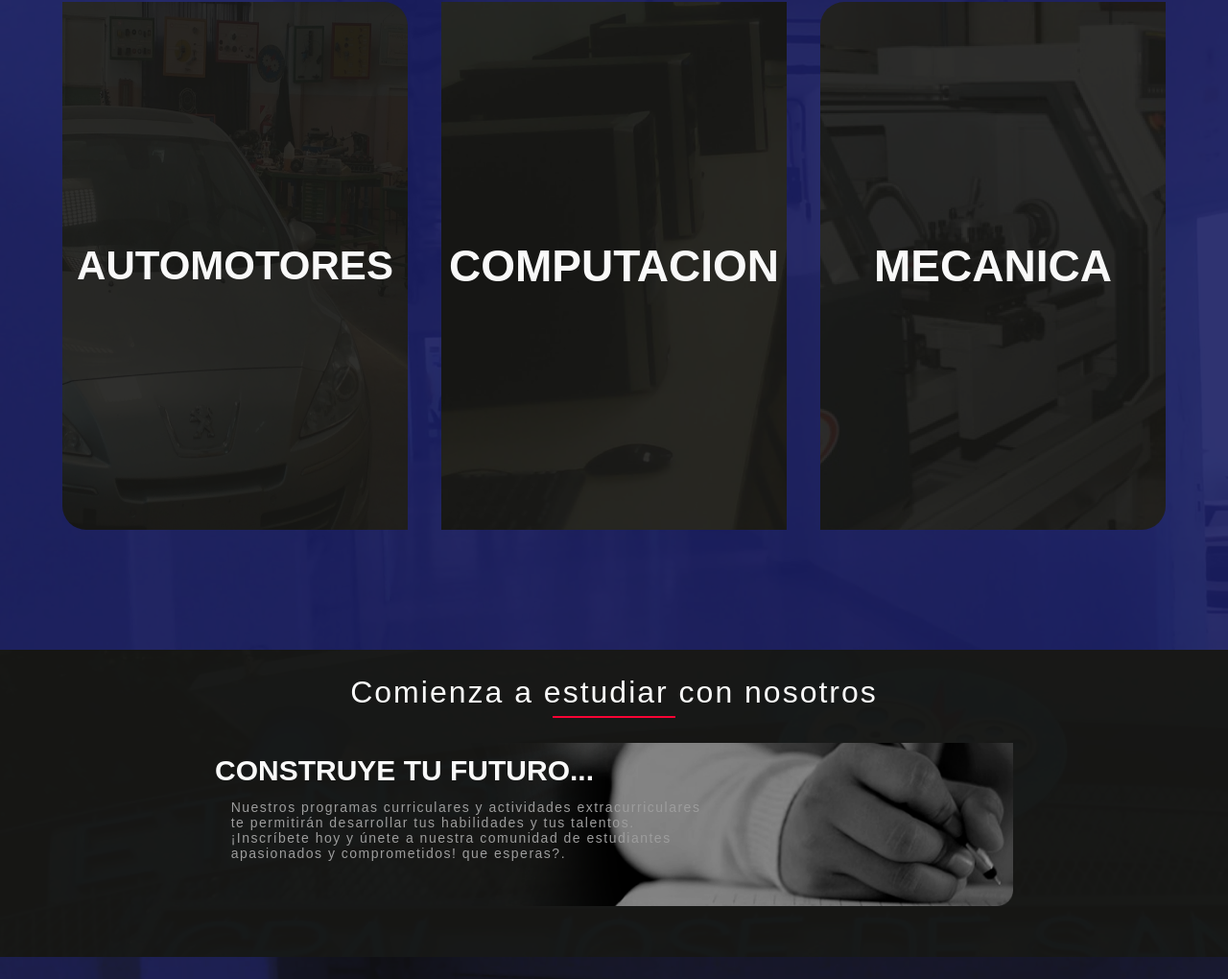
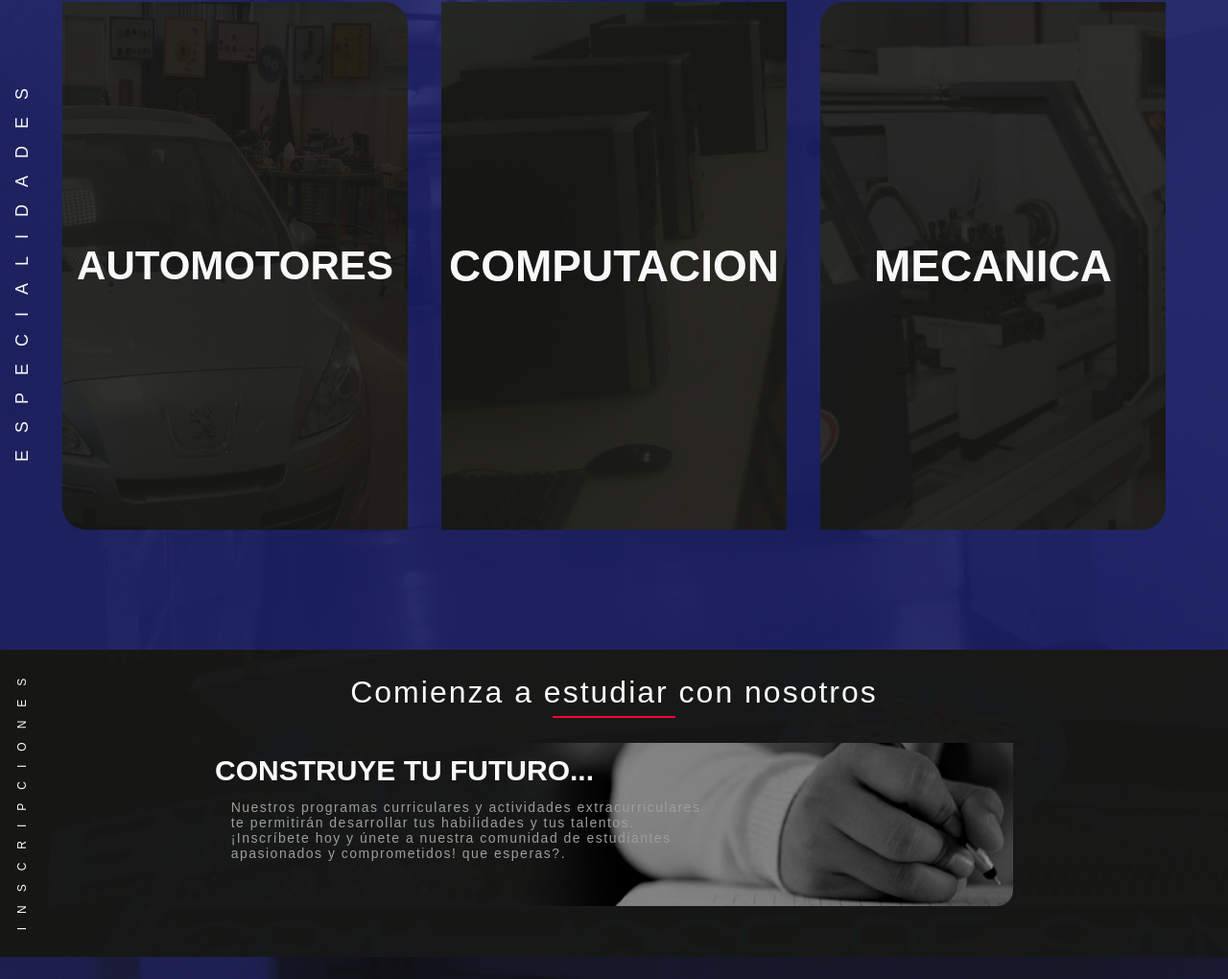
Before and after one commit to consor92/escuelaTecnica32, a Next.js app: page / in a window 1280 px wide. Shown: the part 1723-2743 px from the top of the page at 96% size. Built offline with nearby package versions, Linux system fonts and the light colour scheme.

Commit message:
fixed titleDiscipline&Inscripciones

```diff
--- a/src/Components/Disciplines/Disciplines.js
+++ b/src/Components/Disciplines/Disciplines.js
@@ -31,12 +31,15 @@ const Disciplines = ({ props, showAs }) => {
     setShowText(text)
   }
 
+
+
   const handleMouseLeave = () => {
     setShowText('')
   }
   if (showAs === 'allDisciplines') {
     return (
       <div id='disciplines' className={Style.container}>
+        <h2 className={Style.container__titleVertical}>ESPECIALIDADES</h2>
         {props?.map((item, index) =>
           <Link key={index} href={`discipline/${item.id}`} className={Style[`container__${item.id}`]}
             onMouseEnter={() => handleMouseEnter(`${item.titleUppercase}`)}
@@ -52,7 +55,9 @@ const Disciplines = ({ props, showAs }) => {
 
   if (showAs === 'discipline') {
     return (
+
       <div className={Style.containerPage}>
+
         <div className={Style[`containerPage__${props.id}`]}>
           <h1 className={Style.containerPage__title}>{props.titleUppercase}</h1>
         </div>
--- a/src/Components/Disciplines/Disciplines.module.css
+++ b/src/Components/Disciplines/Disciplines.module.css
@@ -2,6 +2,7 @@
   width: 100%;
   height: 100vh;
   background-image: url('../../Assets/Images/bg_disciplines.png');
+  background-size: cover;
   position: relative;
   display: flex;
   justify-content: center;
@@ -19,6 +20,19 @@
   background-color: var(--background--blue);
   opacity: 0.9;
 }
+
+.container__titleVertical{
+  transform: rotate(-90deg);
+  display: flex;
+  z-index: 1;
+  position: absolute;
+  left: -180px;
+  font-size: var(--font-size--regular);
+  font-weight: 100;
+  color: var(--background--white);
+  letter-spacing: var(--font-size--regular);
+}
+
 
 .container__mecanica,
 .container__computacion,
--- a/src/Components/HomeIndex/HomeIndex.module.css
+++ b/src/Components/HomeIndex/HomeIndex.module.css
@@ -2,6 +2,7 @@
     width: 100%;
     height: 100vh;
     background-image: url('../../Assets/Images/bg__HomeIndex.png');
+    background-size: cover;
     position: relative;
     display: flex;
     justify-content: center;
--- a/src/Components/inscripciones/Inscripciones.js
+++ b/src/Components/inscripciones/Inscripciones.js
@@ -17,6 +17,7 @@ const Inscripciones = () => {
   }
   return (
     <div id='inscripciones' className={styles.container}>
+      <h2 className={styles.container__titleVertical}>INSCRIPCIONES</h2>
       <h1 className={styles.title}>Comienza a estudiar con nosotros<span></span></h1>
       <div className={styles.content}>
         <Link href={''} className={styles.content__image}
--- a/src/Components/inscripciones/Inscripciones.module.css
+++ b/src/Components/inscripciones/Inscripciones.module.css
@@ -21,6 +21,21 @@
   background-color: var(--background--black);
   opacity: 0.98;
 }
+
+.container__titleVertical{
+  transform: rotate(-90deg);
+  display: flex;
+  z-index: 1;
+  position: absolute;
+  left: -115px;
+  top: 46%;
+  font-size: var(--font-size--small);
+  font-weight: 100;
+  color: var(--background--white);
+  letter-spacing: var(--font-size--medium);
+}
+
+
 
 
 .title {
```
